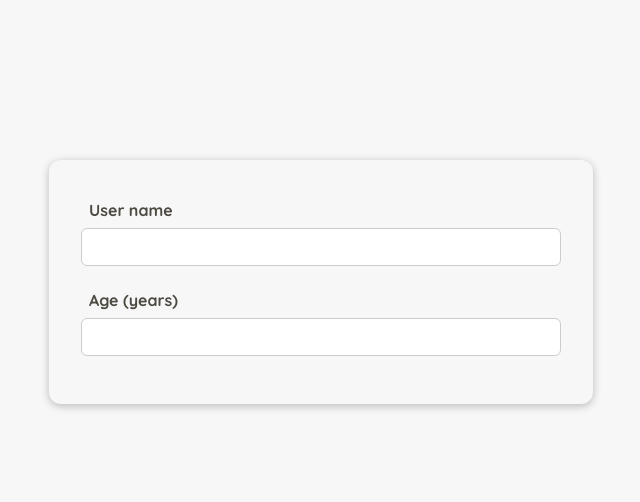
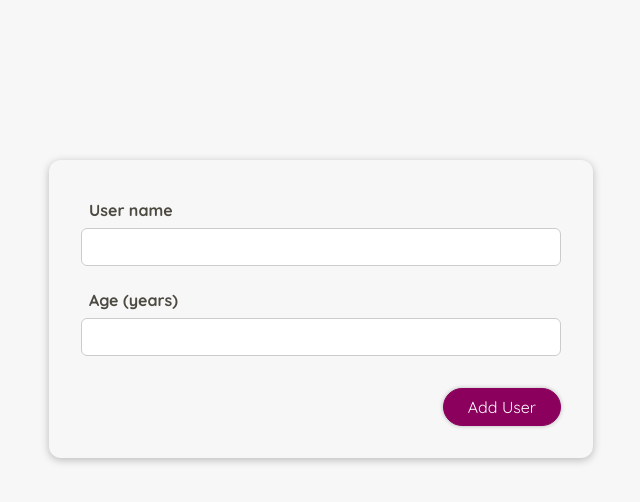
Before and after one commit to karibara/react-simple-form, a React (Create React App) app: page / in a window 1280 px wide. Shown: the top 502 px of the page, without its empty margins (111-751 px from the left). Built offline with nearby package versions, Linux system fonts and the light colour scheme.

Commit message:
Add and style Button component

```diff
--- a/src/components/UI/Button.js
+++ b/src/components/UI/Button.js
@@ -0,0 +1,13 @@
+import React from 'react';
+
+import styles from "./Button.module.css"
+
+const Button = props => {
+  return (
+    <button type={props.type} className={styles.button} onClick={props.onClick}>
+      {props.children}
+    </button>
+  );
+};
+
+export default Button;
--- a/src/components/UI/Button.module.css
+++ b/src/components/UI/Button.module.css
@@ -0,0 +1,27 @@
+.button {
+    font: inherit;
+    padding: 0.5rem 1.5rem;
+    border: 1px solid #8b005d;
+    border-radius: 20px;
+    color: white;
+    background: #8b005d;
+    box-shadow: 0 0 4px rgba(0, 0, 0, 0.26);
+    cursor: pointer;
+    display: block;
+    margin-left: auto;
+  }
+
+  .button:focus {
+    outline: none;
+  }
+
+  .button:hover,
+  .button:active {
+    background: #ac0e77;
+    border-color: #ac0e77;
+    box-shadow: 0 0 8px rgba(0, 0, 0, 0.26);
+  }
+
+  form .button {
+    margin-top: 1rem;
+  }
--- a/src/components/UI/Card.css
+++ b/src/components/UI/Card.css
@@ -3,4 +3,5 @@
     box-shadow: 0 2px 8px rgba(0, 0, 0, 0.25);
     margin: 10rem;
     width: fit-content;
+    display: flex;
 }
--- a/src/components/UserForm.js
+++ b/src/components/UserForm.js
@@ -1,5 +1,6 @@
 import React from "react";
 import Card from "./UI/Card";
+import Button from "./UI/Button";
 import styles from "./UserForm.module.css";
 
 const UserForm = () => {
@@ -10,6 +11,10 @@ const UserForm = () => {
         <input type="text" />
         <label>Age (years)</label>
         <input type="number" />
+        <div className={styles["user-form__div"]}>
+        <Button type="submit" className={styles["user-form__btn"]} >Add User</Button>
+        </div>
+
       </form>
     </Card>
   );
--- a/src/components/UserForm.module.css
+++ b/src/components/UserForm.module.css
@@ -16,3 +16,7 @@ label {
 .user-form {
     padding: 2rem;
 }
+
+.user-form__div {
+    display: flex;
+}
```
Also changed, not shown: 1 other file (tests, documents, lock files or other folders).
